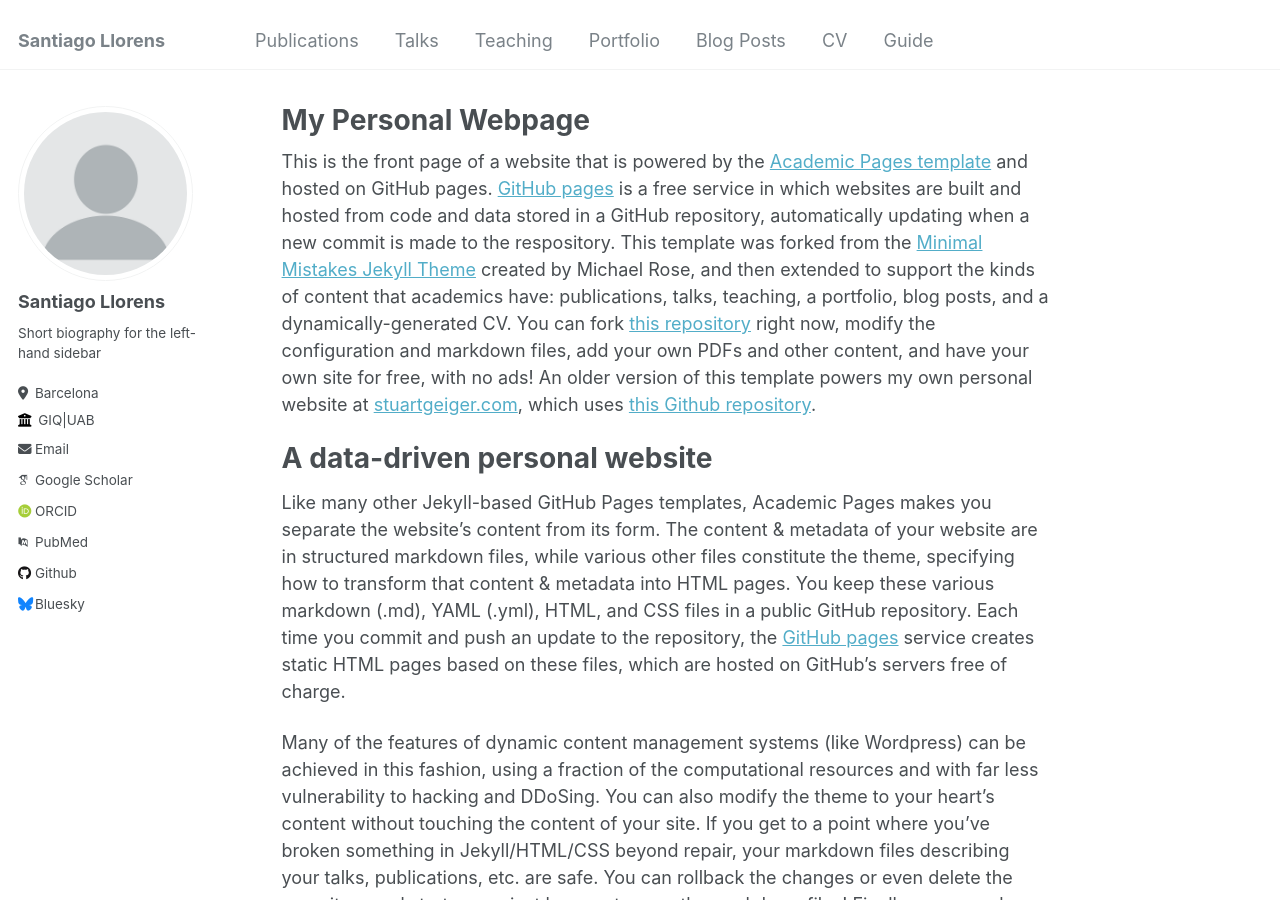
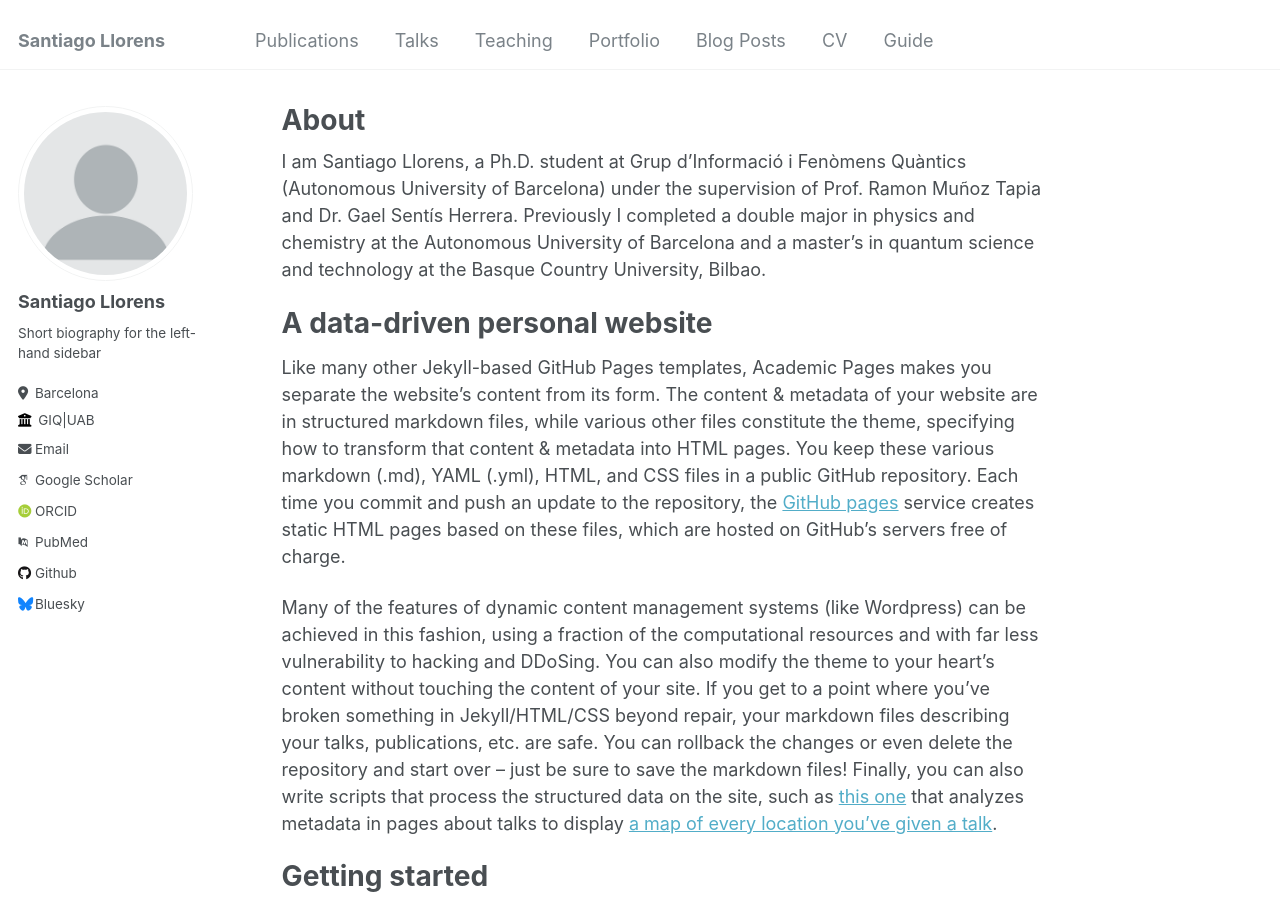
Before and after one commit to SantiagoLlorens/SantiagoLlorens.github.io, a Jekyll site: the page built from _pages/about.md, in a window 1280 px wide and 900 px high. Built offline with Jekyll 4.4.1, drawn with Linux system fonts in a browser that asks for light colours; some web fonts are replaced.

Commit message:
Update about.md

```diff
--- a/_pages/about.md
+++ b/_pages/about.md
@@ -1,13 +1,13 @@
 ---
 permalink: /
-title: "My Personal Webpage"
+title: "About"
 author_profile: true
 redirect_from:
   - /about/
   - /about.html
 ---
 
-This is the front page of a website that is powered by the [Academic Pages template](https://github.com/academicpages/academicpages.github.io) and hosted on GitHub pages. [GitHub pages](https://pages.github.com) is a free service in which websites are built and hosted from code and data stored in a GitHub repository, automatically updating when a new commit is made to the respository. This template was forked from the [Minimal Mistakes Jekyll Theme](https://mmistakes.github.io/minimal-mistakes/) created by Michael Rose, and then extended to support the kinds of content that academics have: publications, talks, teaching, a portfolio, blog posts, and a dynamically-generated CV. You can fork [this repository](https://github.com/academicpages/academicpages.github.io) right now, modify the configuration and markdown files, add your own PDFs and other content, and have your own site for free, with no ads! An older version of this template powers my own personal website at [stuartgeiger.com](http://stuartgeiger.com), which uses [this Github repository](https://github.com/staeiou/staeiou.github.io).
+I am Santiago Llorens, a Ph.D. student at Grup d'Informació i Fenòmens Quàntics (Autonomous University of Barcelona) under the supervision of Prof. Ramon Muñoz Tapia and Dr. Gael Sentís Herrera. Previously I completed a double major in physics and chemistry at the Autonomous University of Barcelona and a master’s in quantum science and technology at the Basque Country University, Bilbao.
 
 A data-driven personal website
 ======
```
